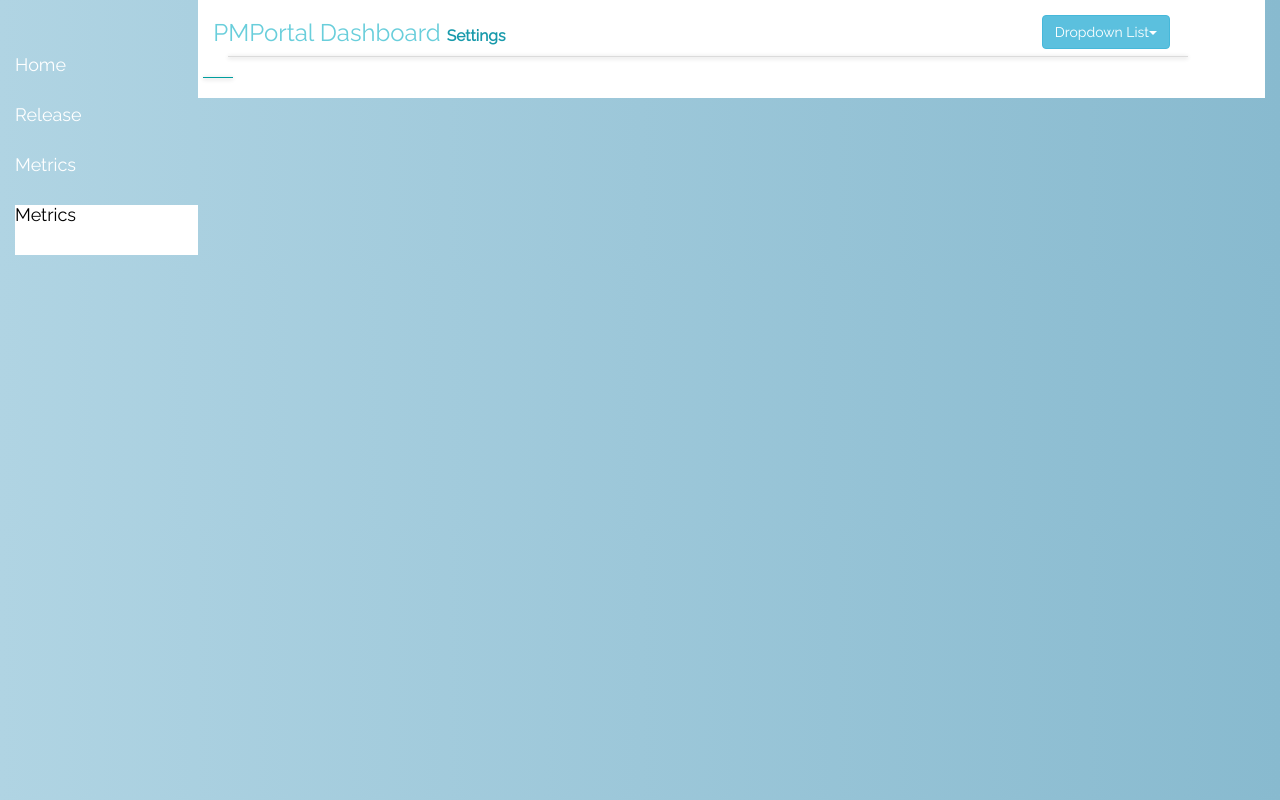
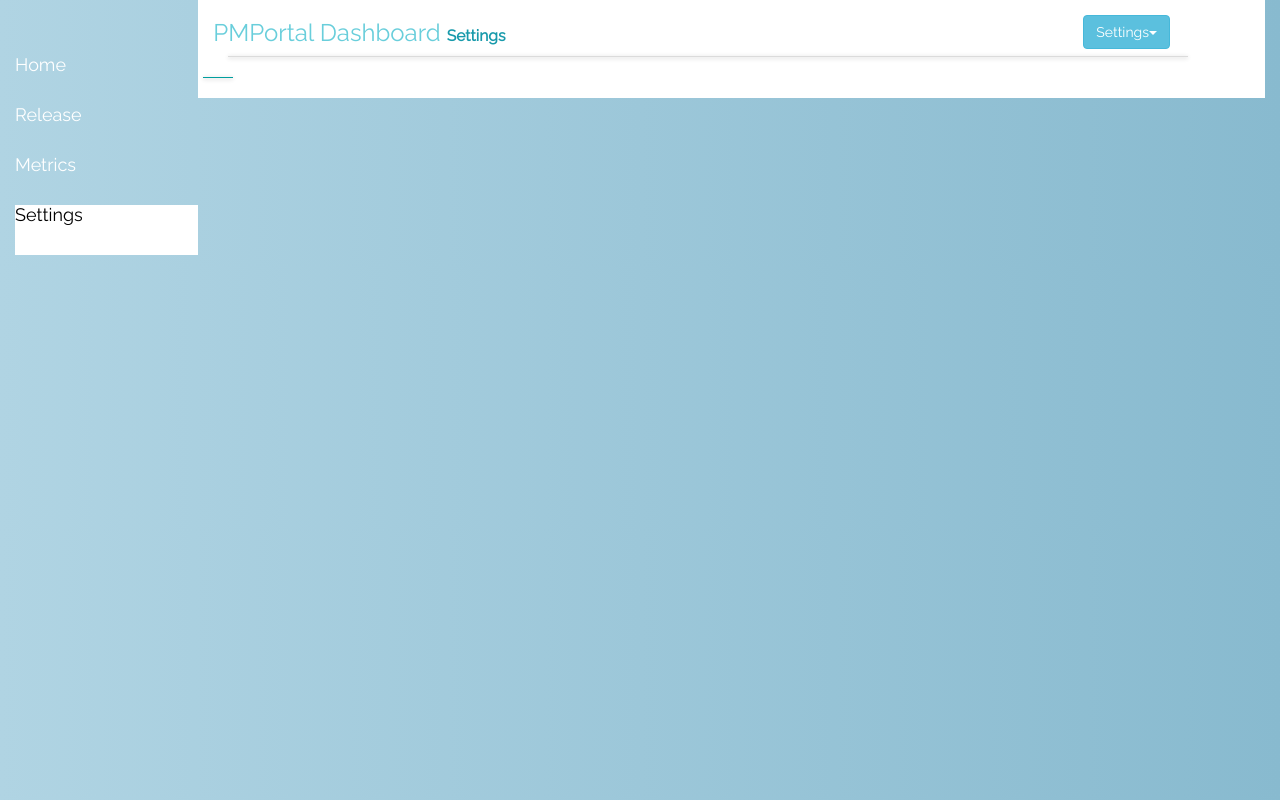
Before and after one commit to jaygrl216/JiraClient-Console, a plain HTML site: page pmportal/UI Content/settings.html in a window 1280 px wide. Drawn offline with Linux system fonts and the light colour scheme.

Commit message:
Setup blank settings page and added it to menu list

```diff
--- a/pmportal/UI Content/settings.html
+++ b/pmportal/UI Content/settings.html
@@ -19,7 +19,7 @@
 					<a href="index.html"><li>Home</li></a>
 					<a href="releaseDash.html"><li>Release</li></a>
 					<a href="metrics.html"><li>Metrics</li></a>
-					<a href="settings.html"><li class="active">Metrics</li></a>
+					<a href="settings.html"><li class="active">Settings</li></a>
 				</ul>
 			</div>
 			<div class="col-lg-10 col-md-10" id="board">
@@ -30,17 +30,17 @@
 					<div class="dropdown">
 						<button type="button" data-toggle="dropdown"
 							class="btn btn-info dropdown-toggle">
-							Dropdown List<span class="caret"></span>
+							Settings<span class="caret"></span>
 						</button>
 						<ul class="dropdown-menu" id="projectList">
-							<li>Item1</li>
+							<li>Notifications</li>
 							<li>Item2</li>
 							<li>Item3</li>
 						</ul>
 					</div>
 				</header>
 
-				<section id="information">
+				<section id="notification">
 					<div class="row">
 						<div class="col-lg-3" id="graphics">
 
```
Also changed, not shown: pmportal/UI Content/metrics.html (+1 -0 lines).
